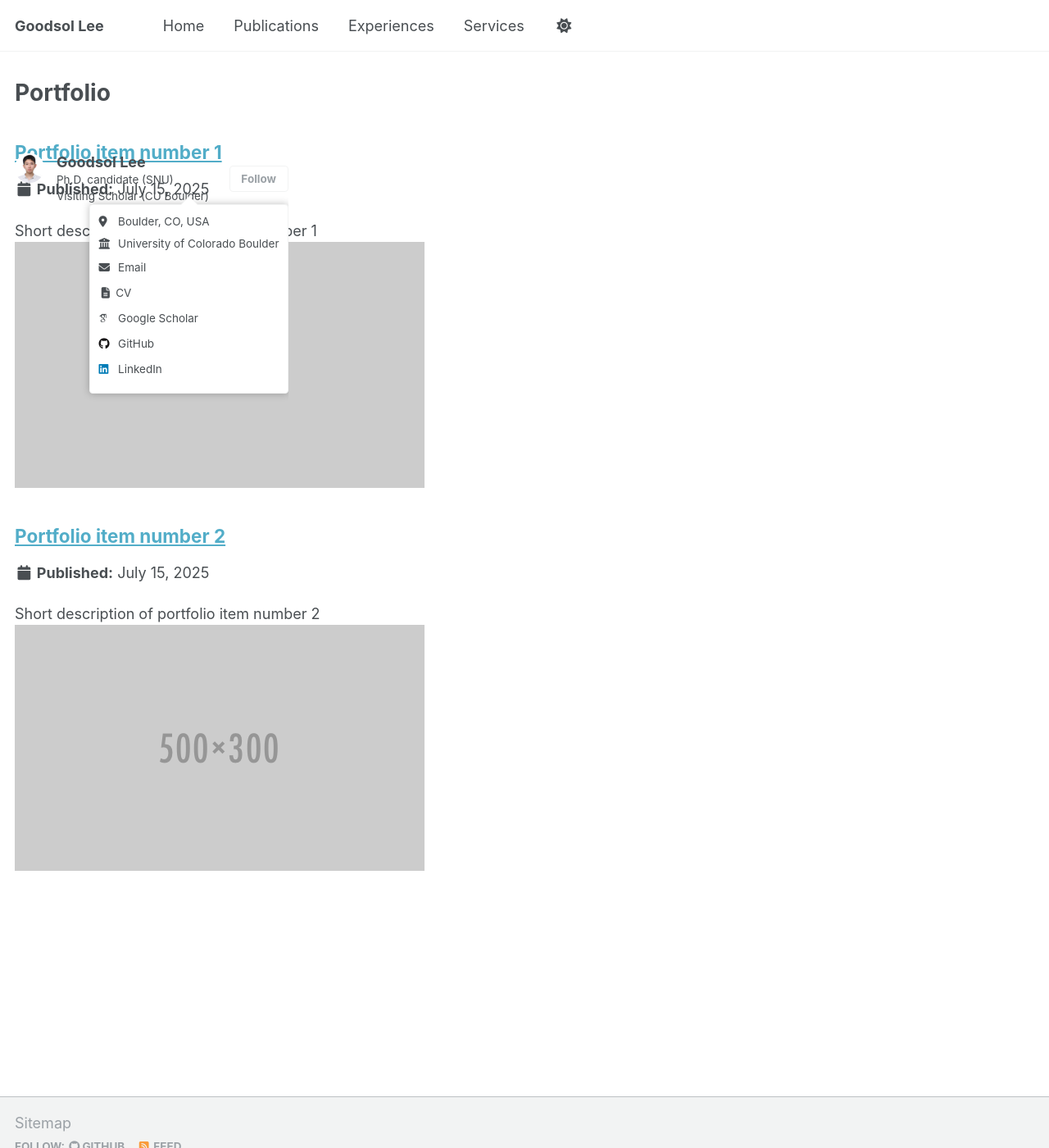
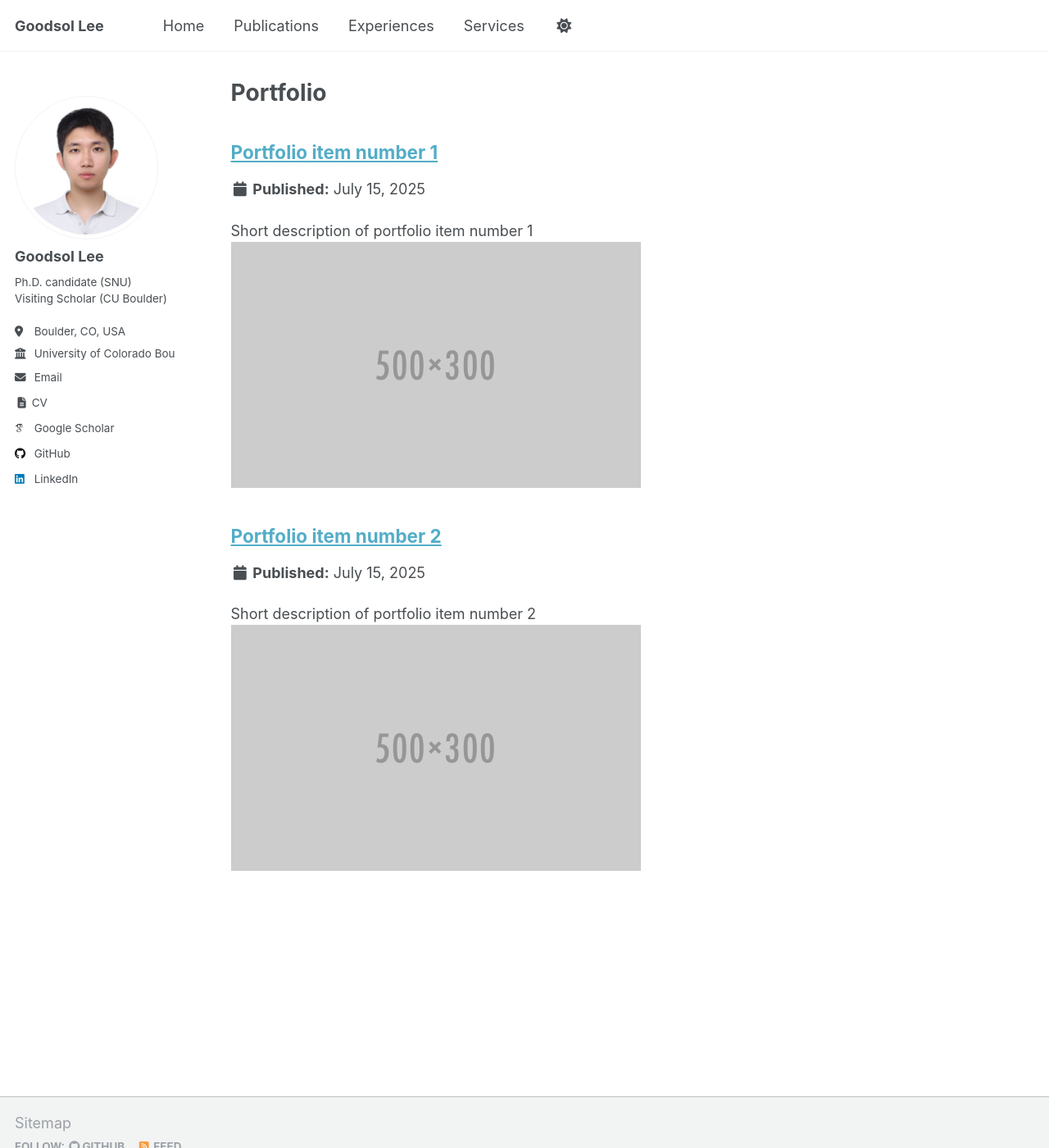
Before and after one commit to goodsollee/GoodsolLee.github.io, a Jekyll site: the page built from _pages/portfolio.html, in a window 1280 px wide and 1400 px high. Shown: the whole window at 82% size. Built offline with Jekyll 4.4.1, drawn with Linux system fonts in a browser that asks for light colours; some web fonts are replaced; a script that is not in the unit is left out.

Commit message:
Adjusting

```diff
--- a/_sass/_themes.scss
+++ b/_sass/_themes.scss
@@ -51,9 +51,9 @@ $caption-font-family        : $serif;
 
 $small                      : 600px !default;
 $medium                     : 768px !default;
-$medium-wide                : 1200px !default;
-$large                      : 1400px !default;
-$x-large                    : 1600px !default;
+$medium-wide                : 900px !default;
+$large                      : 925px !default;
+$x-large                    : 1280px !default;
 /* ==========================================================================
    Grid
    ========================================================================== */
```
